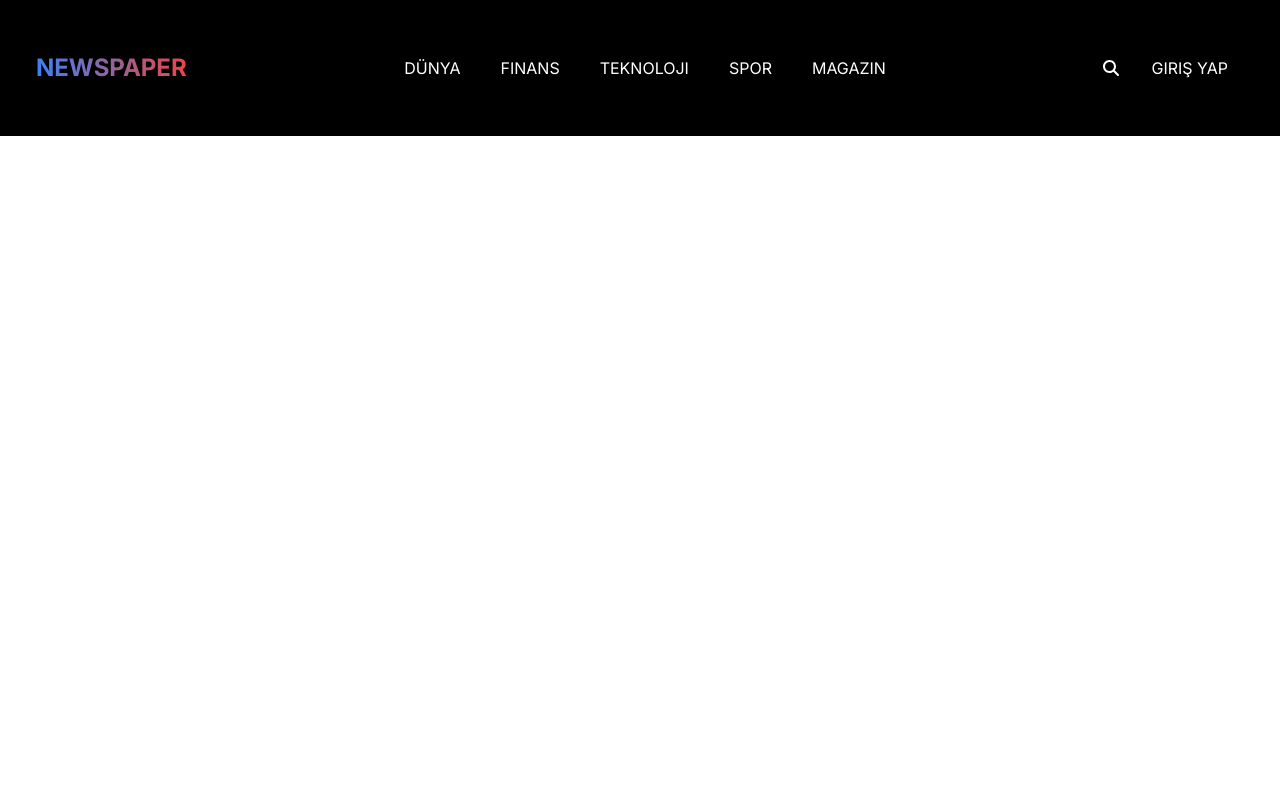
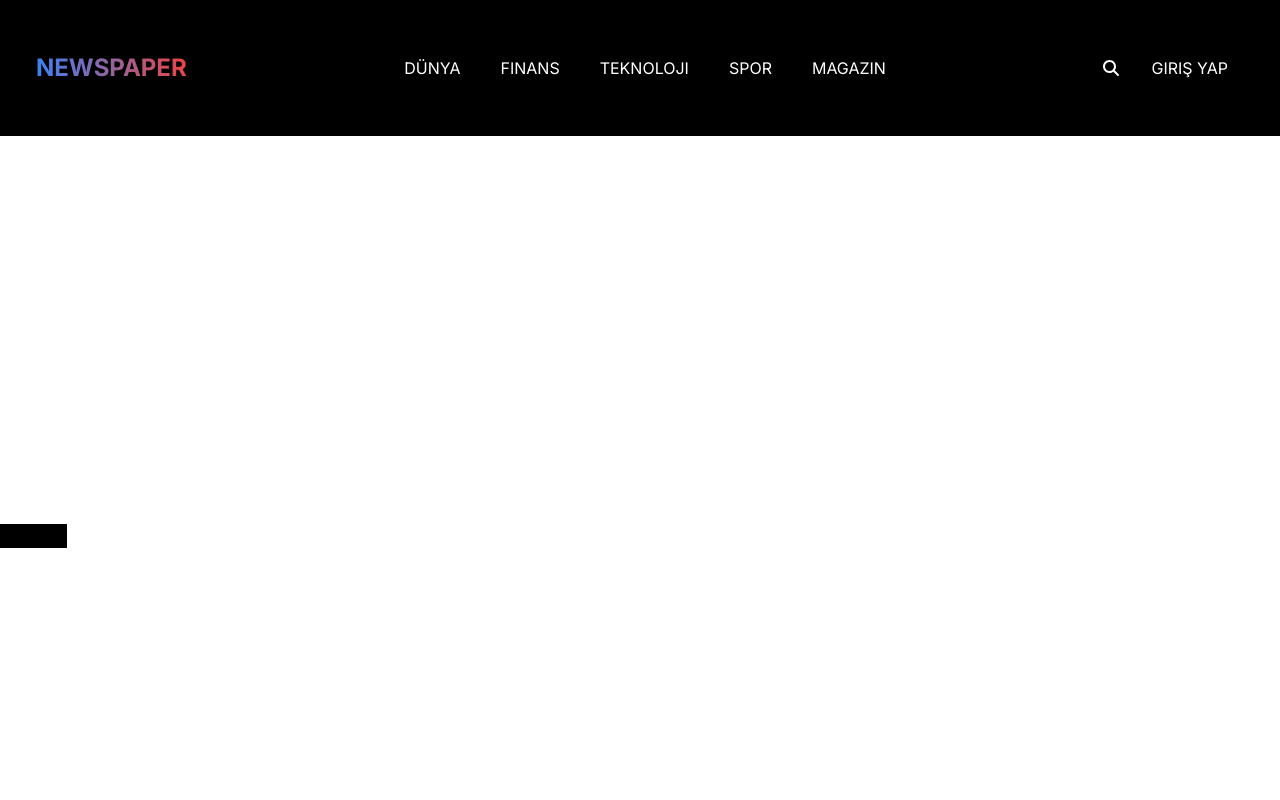
Before and after one commit to nihatyu/newspaper, a Next.js app: page / in a window 1280 px wide. Shown: the top 800 px of the page. Built offline with nearby package versions, Linux system fonts and the light colour scheme.

Commit message:
slider starter

```diff
--- a/app/page.js
+++ b/app/page.js
@@ -1,7 +1,12 @@
 import Image from "next/image";
+import Slider from "./ui/slider";
 
 export default function Home() {
   return (
-    <main className="flex min-h-screen flex-col items-center justify-between p-24"></main>
+    <main className="container flex">
+      <div className="min-h-screen flex items-center justify-center">
+        <Slider />
+      </div>
+    </main>
   );
 }
--- /dev/null
+++ b/app/ui/homepage/carousel.jsx
@@ -0,0 +1,5 @@
+const Serial = () => {
+  return <div>serial</div>;
+};
+
+export default Serial;
--- /dev/null
+++ b/app/ui/slider.jsx
@@ -0,0 +1,23 @@
+const Slider = () => {
+  return (
+    <div className="relative w-full bg-black">
+      {/* Sol ok */}
+      <div className="absolute left-0 top-1/2 transform -translate-y-1/2 z-10">
+        {/* Örnek: <img src="left-arrow.png" alt="Left Arrow" /> */}
+      </div>
+
+      {/* Sağ ok */}
+      <div className="absolute right-0 top-1/2 transform -translate-y-1/2 z-10">
+        {/* Örnek: <img src="right-arrow.png" alt="Right Arrow" /> */}
+      </div>
+
+      {/* Resim bileşeni */}
+      <div className="overflow-hidden">
+        Merhaba
+        {/* Örnek: <img src="your-image.jpg" alt="Slider Image" /> */}
+      </div>
+    </div>
+  );
+};
+
+export default Slider;
```
